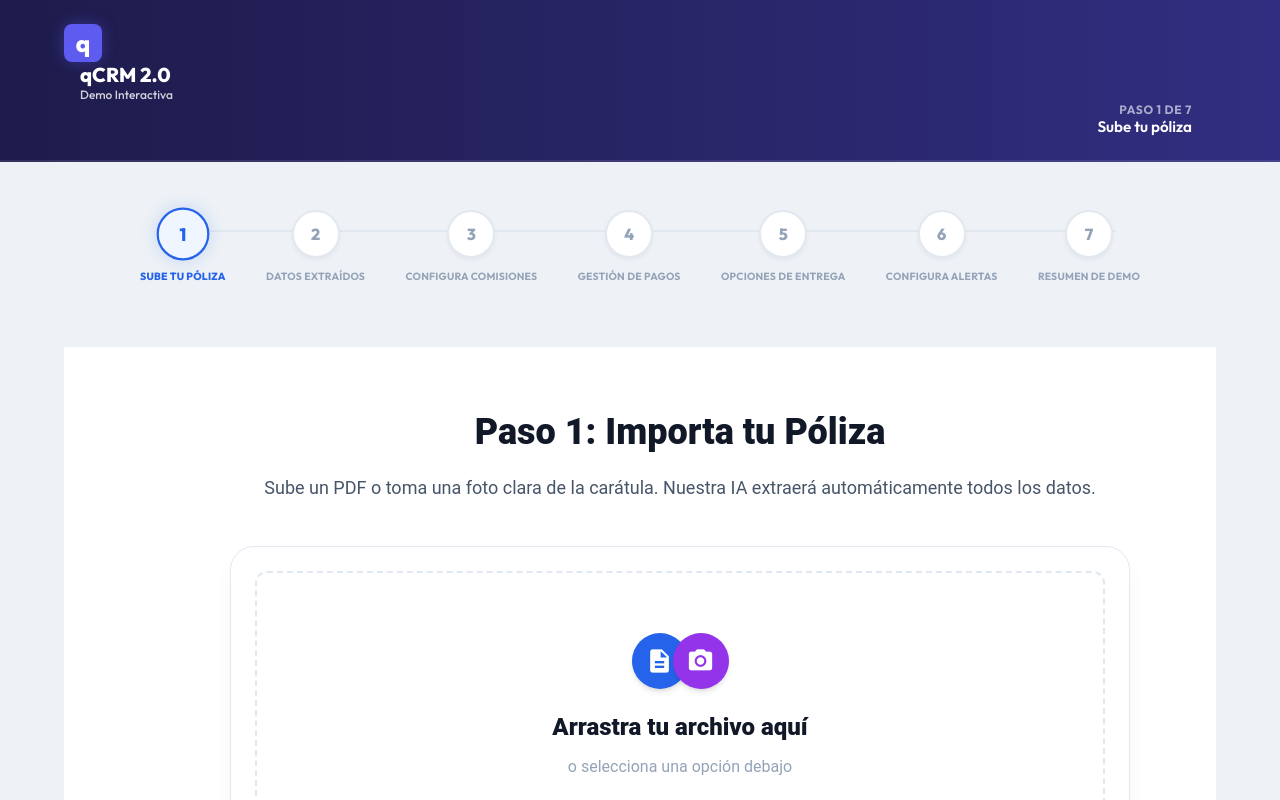
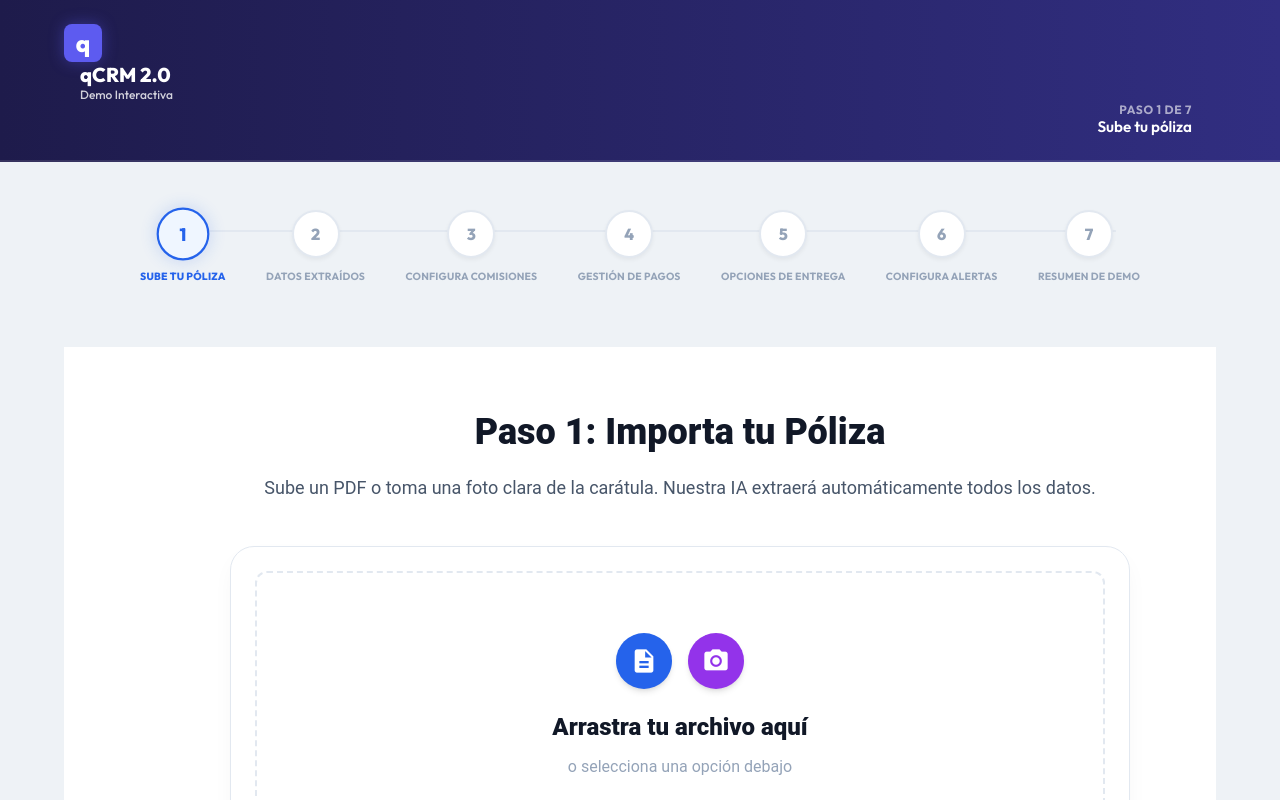
Before and after one commit to RobertoCarlos-Copsis/exampleAngular, an Angular app: page / in a window 1280 px wide. Shown: the top 800 px of the page. Built offline with nearby package versions, Linux system fonts and the light colour scheme; what ng-apexcharts would draw is missing.

Commit message:
feat: add styles for the `step1-importar` component, including dropzone, orb containers, scanner animation, and progress bar.

```diff
--- a/src/app/estructura/operacion/wizard/steps/step1-importar/step1-importar.component.scss
+++ b/src/app/estructura/operacion/wizard/steps/step1-importar/step1-importar.component.scss
@@ -19,7 +19,7 @@
 .orb-container {
     display: flex;
     justify-content: center;
-    gap: -12px;
+    gap: 16px;
     .orb {
         width: 56px;
         height: 56px;
@@ -31,7 +31,7 @@
         box-shadow: var(--figma-shadow-md);
         mat-icon { font-size: 28px; width: 28px; height: 28px; }
         &.blue { background: var(--figma-blue-600); }
-        &.purple { background: var(--figma-purple-600); margin-left: -15px; }
+        &.purple { background: var(--figma-purple-600); }
     }
 }
 
```
